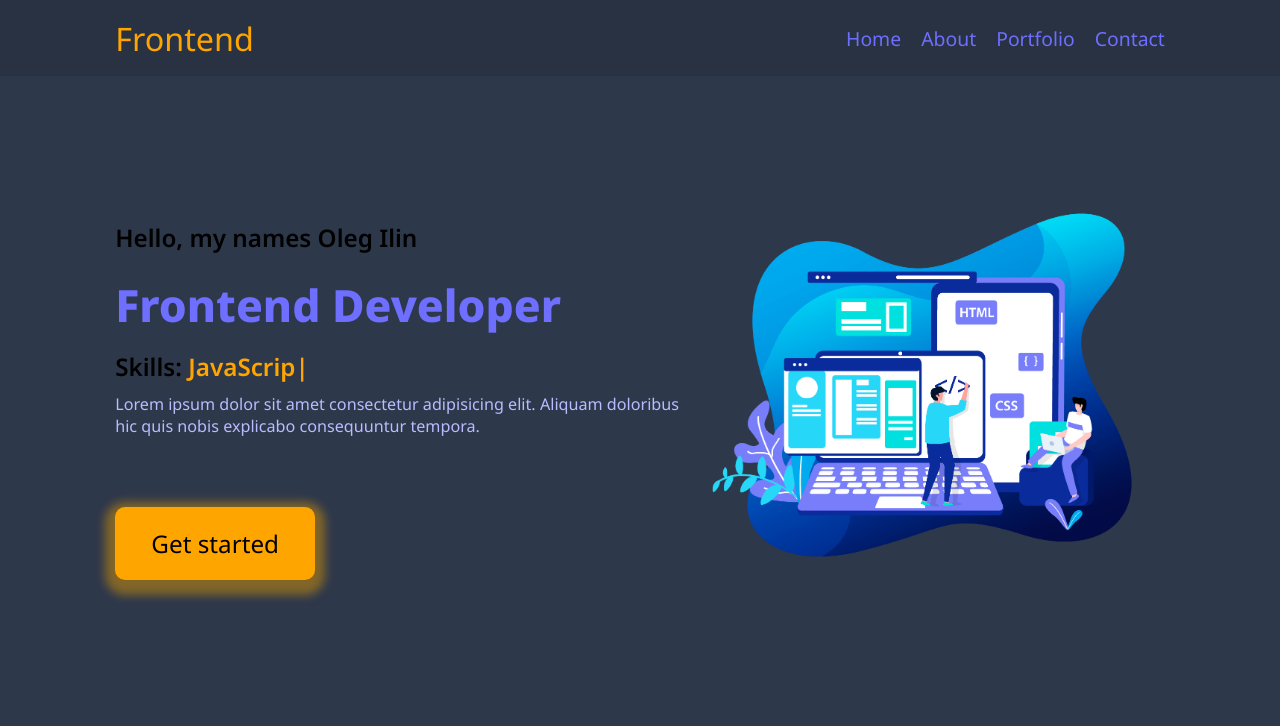
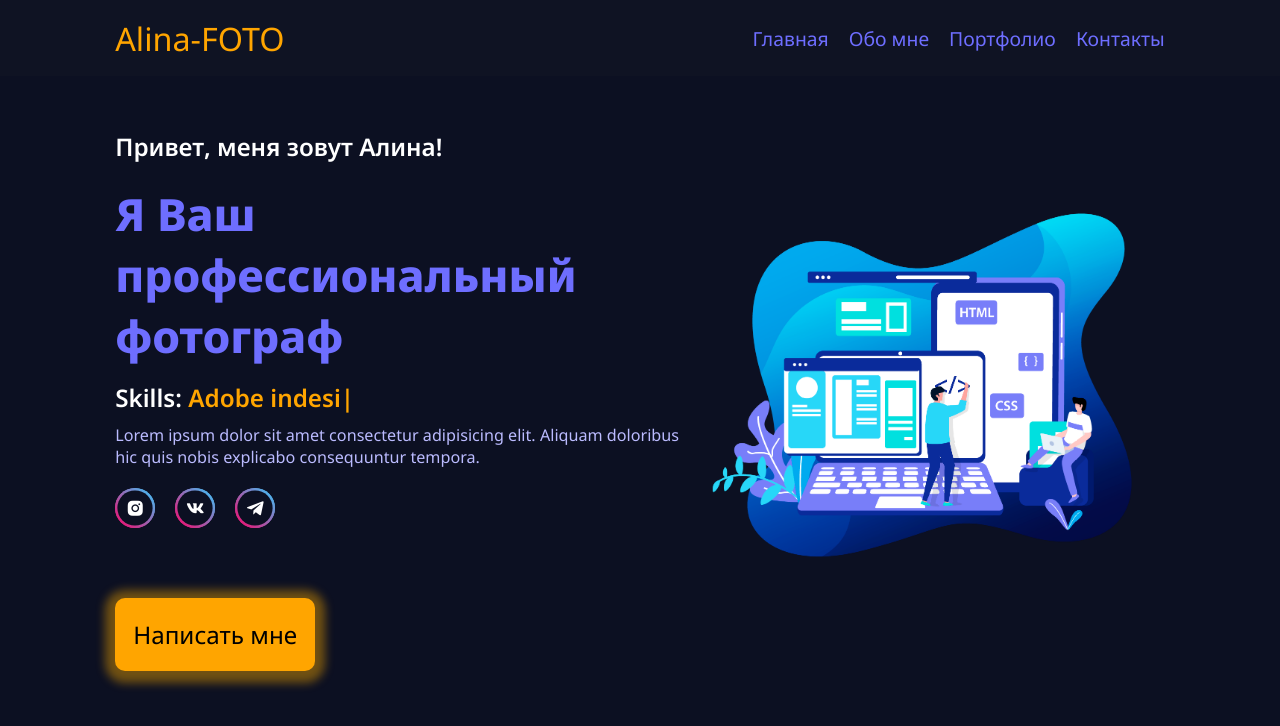
Before and after one commit to olegilmix/Projects_3, a plain HTML site: page index.html in a window 1280 px wide. Drawn offline with nearby package versions, Linux system fonts and the light colour scheme.

Commit message:
edit file

```diff
--- a/css/style.css
+++ b/css/style.css
@@ -11,7 +11,7 @@ html {
     font-size: 50.5%;
     font-family: 'Noto Sans', sans-serif;
     font-weight: 400;
-    background-color: #2e384b;
+    background-color: #0c1022;
 }
 
 a {
@@ -89,11 +89,13 @@ a {
 .home__content h2 {
     font-size: 3rem;
     font-weight: 600;
+    color: white;
 }
 
 .home__content h3 {
     font-size: 3rem;
     font-weight: 600;
+    color: white;
 }
 
 .home__content h3 span {
@@ -106,6 +108,61 @@ a {
     color: rgb(187, 187, 255);
 }
 
+.home-sci {
+    display: flex;
+}
+
+.home-sci a {
+    position: relative;
+    display: flex;
+    justify-content: center;
+    align-items: center;
+    width: 40px;
+    height: 40px;
+    background: linear-gradient(45deg, #f06, #3cf);
+    border-radius: 50%;
+    font-size: 20px;
+    color: #fff;
+    text-decoration: none;
+    margin-top: 20px;
+    z-index: 1;
+}
+
+.home-sci a + a {
+    margin-left: 20px;
+}
+
+.home-sci a::before {
+    content: '';
+    position: absolute;
+    width: 100%;
+    height: 100%;
+    background: linear-gradient(45deg, #f06, #3cf);
+    border-radius: 50%;
+    z-index: -1;
+    transition: .5s ease;
+}
+
+.home-sci a:hover::before {
+    filter: blur(5px);
+}
+
+.home-sci a::after {
+    content: '';
+    position: absolute;
+    width: 100%;
+    height: 100%;
+    background-color: #0c1022;
+    border-radius: 50%;
+    transform: scale(.88);
+    z-index: -1;
+    transition: .5s ease;
+}
+
+.home-sci a:hover::after {
+    transform: scale(0);
+}
+
 .but {
     background-color: orange;
     padding: 20px 10px;
@@ -114,7 +171,7 @@ a {
     border-radius: 10px;
     width: 200px;
     margin-top: 70px;
-    box-shadow: 0px 5px 10px 10px rgba(223, 152, 0, 0.48);
+    box-shadow: 0px 2px 10px 10px rgba(223, 152, 0, 0.48);
     transition: .3s ease;
 }
 
--- a/index.html
+++ b/index.html
@@ -6,29 +6,36 @@
     <title>Document</title>
 
     <link rel="stylesheet" href="css/style.css">
+    <!-- box icons -->
+    <link href='https://unpkg.com/boxicons@2.1.4/css/boxicons.min.css' rel='stylesheet'>
     <script src="https://kit.fontawesome.com/7ac816c849.js" crossorigin="anonymous"></script>
 </head>
 <body>
     <div class="header">
         <div class="header__logo">
-            <a href="#">Frontend</a>
+            <a href="#">Alina-FOTO</a>
         </div>
         <nav class="header__menu">
-            <a href="#">Home</a>
-            <a href="#">About</a>
-            <a href="#">Portfolio</a>
-            <a href="#">Contact</a>
+            <a href="#">Главная</a>
+            <a href="#">Обо мне</a>
+            <a href="#">Портфолио</a>
+            <a href="#">Контакты</a>
         </nav>
         <div id="menu"><i class="fas fa-bars" onclick="changeIcon(this)"></i></div>
     </div>
 
     <div class="home">
         <div class="home__content">
-            <h2>Hello, my names Oleg Ilin</h2>
-            <h1>Frontend Developer</h1>
+            <h2>Привет, меня зовут Алина!</h2>
+            <h1>Я Ваш профессиональный фотограф</h1>
             <h3> Skills: <span class="multiple-text"></span></h3>
             <p>Lorem ipsum dolor sit amet consectetur adipisicing elit. Aliquam doloribus hic quis nobis explicabo consequuntur tempora.</p>
-            <a href="#" class="but">Get started</a>
+            <div class="home-sci">
+                <a href="#"><i class='bx bxl-instagram-alt'></i></a>
+                <a href="#"><i class='bx bxl-vk'></i></a>
+                <a href="#"><i class='bx bxl-telegram'></i></a>
+            </div>
+            <a href="#" class="but">Написать мне</a>
         </div>
         <div class="home__img">
             <img src="img/head-bg.png" alt="web developer">
--- a/js/script.js
+++ b/js/script.js
@@ -1,5 +1,5 @@
 const typed = new Typed('.multiple-text', {
-    strings: ['HTML + CSS', 'JavaScript', 'FlexBox', 'Grid'],
+    strings: ['Adobe Photoshop', 'Adobe indesign', 'Corel Draw', 'Illusrator'],
     typeSpeed: 100,
     backSpeed: 100,
     backDelay: 1000,
```
Also changed, not shown: css/style2.css (deleted, +0 -47 lines).
